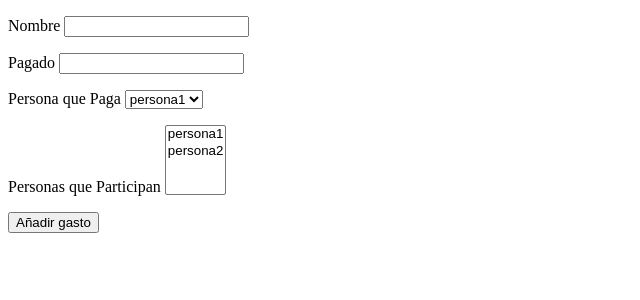
After one commit to orvla90/app_viajes, a Flask app: page /nuevo_gasto/1 in a window 1280 px wide. The commit adds this page. Shown: the top 300 px of the page, without its empty margins (0-640 px from the left). Run offline with Flask 2, Linux system fonts and the light colour scheme.

Commit message:
Fomularios
Añadido primera parte de los formularios

```diff
--- a/app.py
+++ b/app.py
@@ -1,9 +1,43 @@
-from flask import Flask, render_template
+from flask import Flask, render_template, redirect, url_for, request
+from viajes import viajes
+from forms import Viaje, Personas, Gastos
+
+app = Flask(__name__)
+app.config['SECRET_KEY'] = 'MySecretKey'
 
 
-viajes = Flask(__name__)
 
-@viajes.route('/')
+@app.route('/')
 def index():
 
-    return(render_template('index.html'))
+    return(render_template('index.html', viajes=viajes))
+
+@app.route('/nuevo_viaje', methods = ['GET', 'POST'])
+def nuevo_viaje():
+    viaje = Viaje()
+    if viaje.validate_on_submit():
+        nuevo_nombre = viaje.nombre_viaje.data
+        viajes[len(viajes)+1] = {'nombre': nuevo_nombre}
+        return(redirect(url_for('index')))
+    return(render_template('nuevo_viaje.html', viaje = viaje))
+
+@app.route('/nueva_persona/<int:id_viaje>', methods = ['GET', 'POST'])
+def nueva_persona(id_viaje):
+    persona = Personas(id_viaje)
+    if persona.validate_on_submit():
+        nueva_persona = persona.nombre_persona.data
+        viajes[id_viaje]['personas'].append(nueva_persona)
+        return(redirect(url_for('index')))
+    return(render_template('nueva_persona.html', persona=persona))
+
+@app.route('/nuevo_gasto/<int:id_viaje>', methods = ['GET', 'POST'])
+def nuevo_gasto(id_viaje):
+    gasto = Gastos()
+    if gasto.validate_on_submit():
+        nombre_gasto = gasto.nombre_gasto.data
+        cantidad = gasto.pagado.data
+        persona_paga = gasto.persona_paga.data
+        peronas_participan = gasto.personas_participan.data
+        viajes[id_viaje]['gastos'].append({'nombre':nombre_gasto, 'cantidad': cantidad, 'persona_paga':persona_paga, 'personas_participan':peronas_participan})
+        return(redirect(url_for('index')))
+    return(render_template('nuevo_gasto.html', gasto=gasto))
--- /dev/null
+++ b/forms.py
@@ -0,0 +1,22 @@
+from flask_wtf import FlaskForm
+from wtforms import StringField, SubmitField, IntegerField, SelectMultipleField, SelectField
+from wtforms.validators import DataRequired
+
+
+
+class Viaje(FlaskForm):
+    nombre_viaje = StringField('Nombre', validators=[DataRequired()])
+    submit = SubmitField('Añadir viaje')
+
+class Personas(FlaskForm):
+    nombre_persona = StringField('Nombre', validators=[DataRequired()])
+    baremo_persona = IntegerField('Baremo', validators=[DataRequired()])
+    submit = SubmitField('Añadir persona')
+
+class Gastos(FlaskForm):
+    nombre_gasto = StringField('Nombre', validators=[DataRequired()])
+    pagado = IntegerField('Pagado', validators=[DataRequired()])
+    #queda hacer query para cambiar las personas por los nombres de las personas que estan en este viaje
+    persona_paga = SelectField('Persona que Paga',  choices=['persona1', 'persona2'])
+    personas_participan = SelectMultipleField('Personas que Participan', choices=[('1', 'persona1'), ('2', 'persona2')])
+    submit = SubmitField('Añadir gasto')
--- a/templates/base.html
+++ b/templates/base.html
@@ -3,12 +3,18 @@
     <head>
         <!-- codigo base html, menu y pie -->
         <meta title="Viajes | Calcula lo que tiene que pagar cada uno" >
-        <link rel=""
+        <link rel="stylesheet" href="../static/style.css">
 
     </head>
     <body>
         {% block index %}
         {% endblock %}
+        {% block nuevo_viaje %}
+        {% endblock %}
+        {% block nueva_persona %}
+        {% endblock %}
+        {% block nuevo_gasto %}
+        {% endblock %}
     </body>
 
 </html>
--- /dev/null
+++ b/templates/nuevo_gasto.html
@@ -0,0 +1,26 @@
+{% extends 'base.html' %}
+{% block nueva_persona %}
+<form action="" method="POST" novalidate>
+    {{ gasto.hidden_tag() }}
+    <p>
+        {{ gasto.nombre_gasto.label() }}
+        {{ gasto.nombre_gasto }}
+    </p>
+    <p>
+        {{ gasto.pagado.label() }}
+        {{ gasto.pagado }}
+    </p>
+    <p>
+        {{ gasto.persona_paga.label() }}
+        {{ gasto.persona_paga }}
+    </p>
+    <p>
+        {{ gasto.personas_participan.label() }}
+        {{ gasto.personas_participan }}
+    </p>
+    <p>
+        {{ gasto.submit }}
+    </p>
+</form>
+
+{% endblock %}
--- /dev/null
+++ b/viajes.py
@@ -0,0 +1,7 @@
+viajes = {
+    1:{
+        'nombre': 'Torrevieja',
+        'personas': ['Alvaro'],
+        'gastos': []
+    }
+}
```
Also changed, not shown: templates/index.html (+9 -2 lines), templates/nueva_persona.html (added, +18 -0 lines), templates/nuevo_viaje.html (added, +14 -0 lines), 3 other files.
